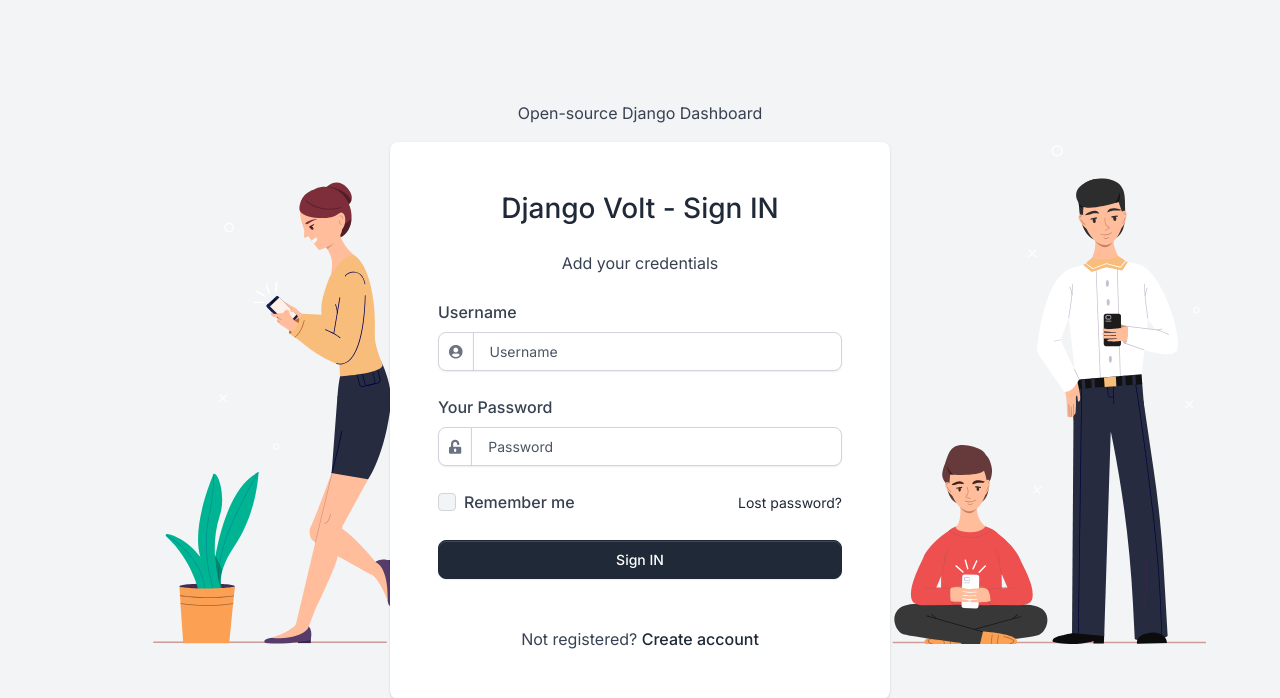
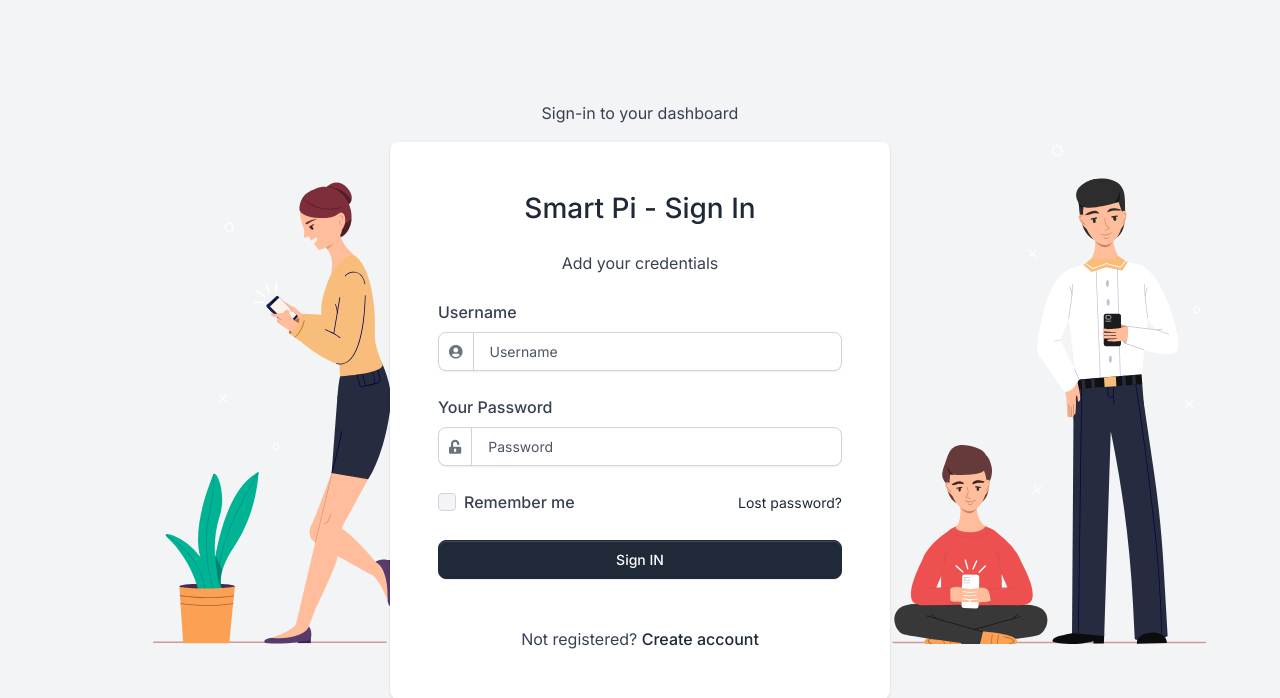
Before and after one commit to zacniewski/SmartPi, a Django app: page /login/ in a window 1280 px wide. Shown: the top 698 px of the page. Run offline with Django 3.2, Linux system fonts and the light colour scheme; some libraries are stand-ins or nearby versions.

Commit message:
Correction of sign-in page

```diff
--- a/apps/templates/accounts/login.html
+++ b/apps/templates/accounts/login.html
@@ -11,14 +11,14 @@
         <section class="vh-lg-100 mt-5 mt-lg-0 bg-soft d-flex align-items-center">
             <div class="container">
                 <p class="text-center">
-                    Open-source Django Dashboard
+                    Sign-in to your dashboard
                 </p>
                 <div class="row justify-content-center form-bg-image" data-background-lg="/static/assets/img/illustrations/signin.svg">
                     <div class="col-12 d-flex align-items-center justify-content-center">
                         <div class="bg-white shadow border-0 rounded border-light p-4 p-lg-5 w-100 fmxw-500">
                             <div class="text-center text-md-center mb-4 mt-md-0">
                                 <h1 class="mb-0 h3">
-                                    Django Volt - Sign IN
+                                    Smart Pi - Sign In
                                 </h1>
                                 <br />
                                 <p>
```
